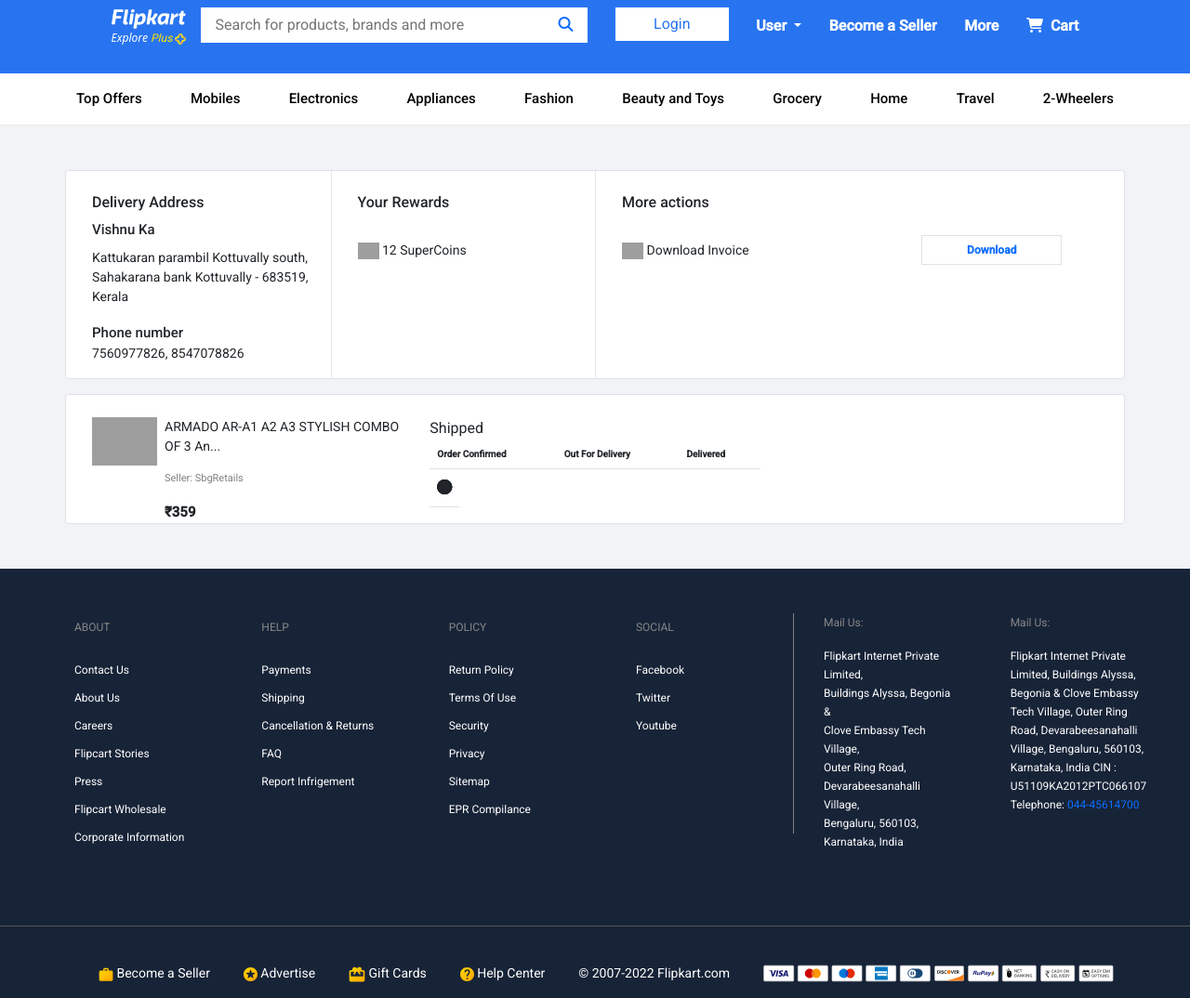
After one commit to shaunbenny24/flipkart-, a Django app: template flipkart/templates/order/order_details.html in a window 1280 px wide. The commit adds this page. Shown: the whole page at 93% size. Run offline with Django 4.2, Linux system fonts and the light colour scheme; the template is opened without the code that fills it, so the values that code supplies are empty; some libraries are stand-ins or nearby versions; grey boxes are pictures that could not be loaded.

Commit message:
order_details.html

```diff
--- a/flipkart/flipkart/urls.py
+++ b/flipkart/flipkart/urls.py
@@ -25,13 +25,10 @@ from django.conf.urls.static import static
 urlpatterns = [
     path('admin/', admin.site.urls),
     path ('', include('main.urls')),
-<<<<<<< HEAD
+
     path ('customer/', include('customer.urls')),
-    # path ('kart/', include('kart.urls')),
-=======
-    # path ('customer/', include('customer.urls')),
     path ('kart/', include('kart.urls')),
->>>>>>> main
+
     # path ('payment', include('payment.urls')),
     path ('product/', include('product.urls')),
     path('order/',include('order.urls'))
--- a/flipkart/order/urls.py
+++ b/flipkart/order/urls.py
@@ -1,5 +1,6 @@
 from django.urls import path, include
 from . import views
 urlpatterns = [
-    path('all/',views.order_list,name='order_list')
-    ]
+    path('all/',views.order_list,name='order_list'),
+    path('details/',views.order_details,name='order_details')
+  ]
--- a/flipkart/order/views.py
+++ b/flipkart/order/views.py
@@ -3,3 +3,6 @@ from django.shortcuts import render
 # Create your views here.
 def order_list(request):
     return render(request,'order/order_list.html')
+
+def order_details(request):
+    return render(request,'order/order_details.html')
--- a/flipkart/static/css/order.css
+++ b/flipkart/static/css/order.css
@@ -11,6 +11,10 @@
 .category_p a:hover{
     color: blue ;
 
+}
+.category_p{
+    font-weight: 500;
+    font-size: 15px;
 }
 .filter{
     background-color: white;
@@ -58,3 +62,25 @@
     width: 40px;
     height: 80px;
 }
+.del_ads h5{
+    font-size: 16px;
+}
+.del_ads span{
+    font-size: 15px;
+    font-weight: 500;
+}
+.del_ads p{
+    font-size: 14px;
+}
+.download_a{
+    font-size: 12px;
+}
+.tracking th{
+    font-size: 10px;
+}
+.tracking td{
+    position: absolute;
+}
+.tracking tr{
+    position: relative;
+}
--- /dev/null
+++ b/flipkart/templates/order/order_details.html
@@ -0,0 +1,130 @@
+{% extends 'base.html' %}
+{% load static %}
+{% block content %}
+<link rel="stylesheet" href="{% static 'css/order.css' %}">
+<section class="categories d-none d-lg-block pt-3">
+    <div class="container">
+        <div class="d-flex text-center justify-content-between category_p">
+            <div class="category_p">
+                <p><a href="">Top Offers</a></p>
+            </div>
+            <div>
+
+                <p><a href="">Mobiles</a></p>
+            </div>
+            <div>
+
+                <p><a href="">Electronics</a></p>
+            </div>
+            <div>
+                <p><a href="">Appliances</a></p>
+            </div>
+            <div>
+                <p><a href="">Fashion</a></p>
+            </div>
+            <div>
+                <p><a href="">Beauty and Toys</a></p>
+            </div>
+            <div>
+                <p><a href="">Grocery</a></p>
+            </div>
+            <div>
+                <p><a href="">Home</a></p>
+            </div>
+            <div>
+                <p><a href="">Travel</a></p>
+            </div>
+            <div>
+                <p><a href="">2-Wheelers</a></p>
+            </div>
+        </div>
+    </div>
+</section>
+
+
+<!-- address -->
+<section class="order_content p-5">
+    <div class="container">
+        <!-- <nav aria-label="breadcrumb ">
+            <ol class="breadcrumb">
+              <li class="breadcrumb-item"><a href="#">Home</a></li>
+              <li class="breadcrumb-item"><a href="#">Library</a></li>
+              <li class="breadcrumb-item active" aria-current="page">Data</li>
+            </ol>
+          </nav>     -->
+    </div>
+<div class="container bg-white border rounded-1">
+    <div class="row">
+        <div class="col-md-3">
+            <div class="del_ads pt-4 ms-3">
+                <h5>Delivery Address</h5>
+                <span>Vishnu Ka </span>
+                <p class="mt-2">Kattukaran parambil Kottuvally south, Sahakarana bank Kottuvally - 683519, Kerala</p>
+           <span>Phone number</span>
+           <p>7560977826, 8547078826</p>
+            </div>
+        </div>
+        <div class="col-md-3" style="border-left: 1px solid #e6e6e6;">
+            <div class="del_ads ms-3 pt-4">
+                <h5>Your Rewards</h5>
+                <p class="mt-4 pt-2"><img width="23px;" src="https://rukminim1.flixcart.com/www/80/80/promos/15/07/2022/b24f2613-b89e-4e0a-8140-1316ad11f394.png?q=100" alt="">
+                    12 SuperCoins</p>
+            </div>
+        </div>
+        <div class="col-md-3" style="border-left: 1px solid #e6e6e6;">
+            <div class="del_ads pt-4 ms-3">
+                <h5>More actions</h5>
+                <p class="mt-4 pt-2"><img width="23px;" src="https://static-assets-web.flixcart.com/fk-p-linchpin-web/fk-cp-zion/img/downloadInvoice_e0f744.png" alt="">
+                    Download Invoice</p>
+            </div>
+        </div>
+        <div class="col-md-3">
+            <div class="mt-md-5 mt-0 mb-3 mb-md-0 text-center pt-4">
+                <a href="" class="border ps-5 pt-2 pb-2 pe-5 download_a text-decoration-none"><strong>Download</strong></a>
+            </div>
+        </div>
+    </div>
+</div>
+
+<!-- product details -->
+<div class="container bg-white border rounded-1 mt-3">
+    <div class="row">
+        <div class="col-md-4">
+            <div class="del_ads pt-4 ms-3">
+                <div class="d-flex">
+                    <div class="me-2"><img width="70px;" src="https://rukminim1.flixcart.com/image/jnnhua80/watch/w/2/e/ar-a1-a2-a3-armado-original-imafaadhryswdcs3.jpeg" alt=""></div>
+                    <div><p>ARMADO AR-A1 A2 A3 STYLISH COMBO OF 3 An...</p>
+                        <p style="font-size: 11px;color: gray;">Seller: SbgRetails</p>
+                        <span><strong>₹359</strong></span>
+                    </div>
+                </div>
+            </div>
+        </div>
+        <div class="col-md-4">
+           <div class="tracking pt-4">
+            <table class="table">
+                <thead>
+                    <tr>
+                        <th>Order Confirmed</th>
+                        <tb>Shipped</th>
+                        <th>Out For Delivery</th>
+                        <th>Delivered</th>
+                    </tr>
+                </thead>
+                <tbody>
+                    <tr>
+                        <td><div class="green_"></div><i class="fa-solid fa-circle"></i></td>
+                        <td><i class="fa-solid fa-circle"></i></td>
+                        <td><i class="fa-solid fa-circle"></i></td>
+                        <td><i class="fa-solid fa-circle"></i></td>
+                    </tr>
+                </tbody>
+            </table>
+           </div>
+        </div>
+        <div class="col-md-2"></div>
+    </div>
+</div>
+</section>
+
+{% endblock %}
```
